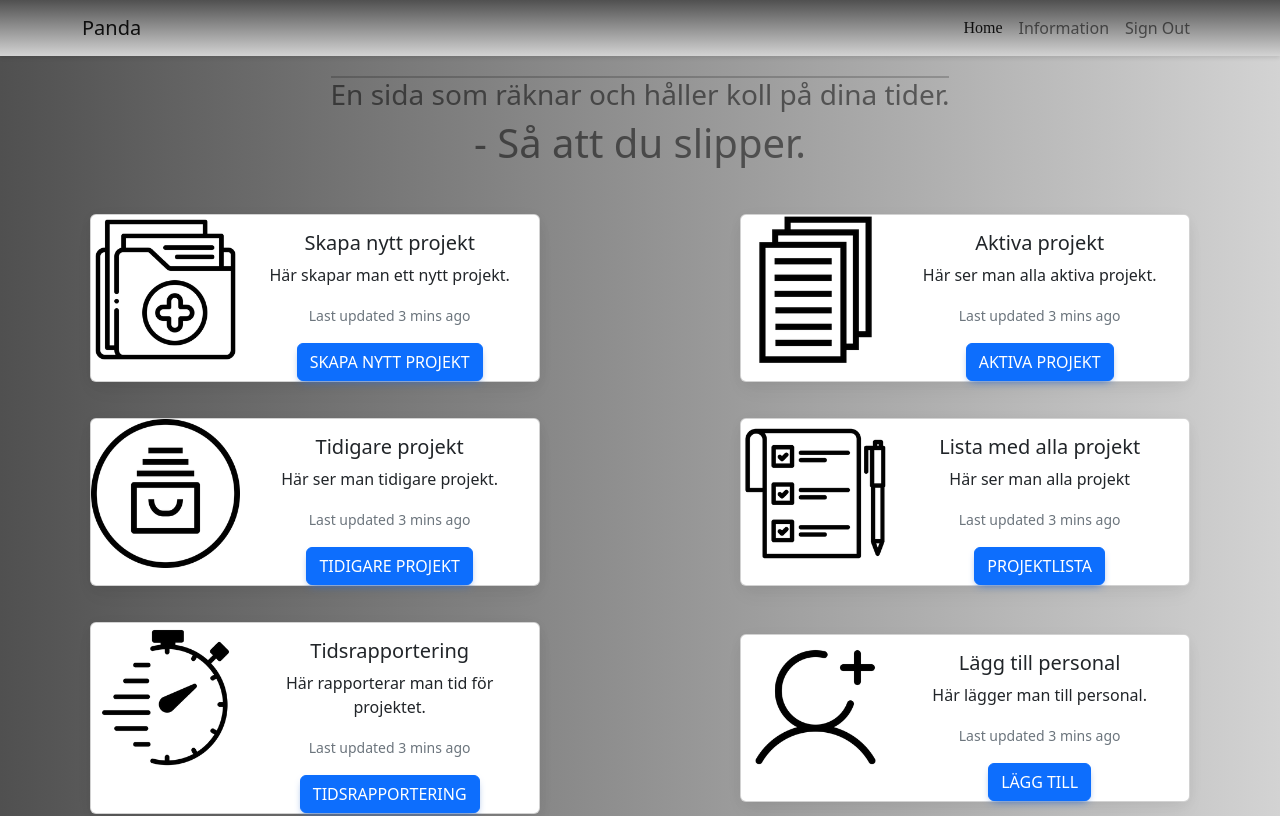
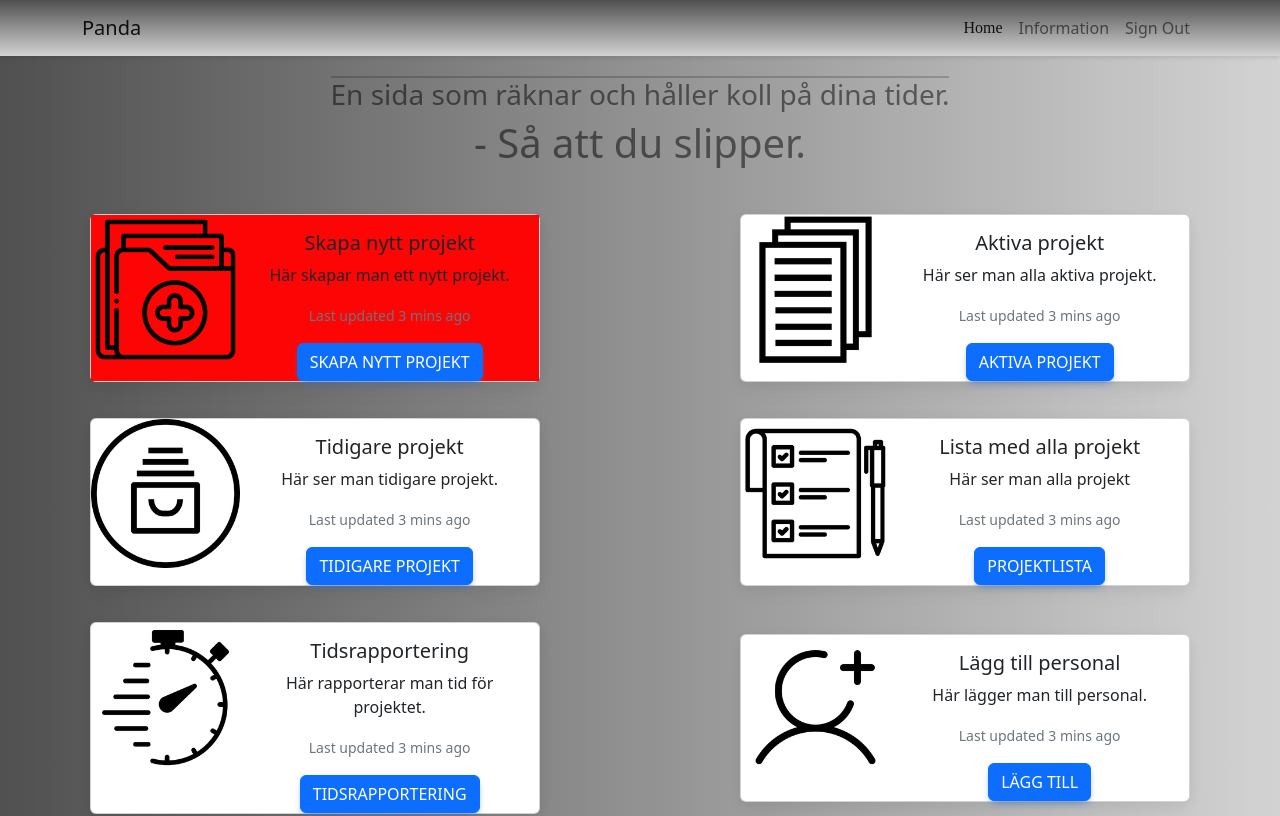
Before and after one commit to peembee/Panda, a React (Create React App) app: page / in a window 1280 px wide. Shown: the top 816 px of the page. Built offline with nearby package versions, Linux system fonts and the light colour scheme.

Commit message:
css class for card-background Color

```diff
--- a/src/Css/style.css
+++ b/src/Css/style.css
@@ -23,6 +23,10 @@ body {
   justify-content: center;
   align-items: center;
   flex-wrap: wrap;
+}
+
+.homePageCardColor{
+  background-color: rgb(253, 5, 5);
 }
 
 .section {
--- a/src/components/Home.js
+++ b/src/components/Home.js
@@ -1,4 +1,6 @@
 import React from "react";
+import "../Css/newProject.css"
+import "../Css/style.css"
 import Button from "react-bootstrap/Button";
 import { Link } from "react-router-dom";
 import timer from "../images/timer.png";
@@ -8,6 +10,7 @@ import documents from "../images/documents.png";
 import addUser from "../images/addUser.png";
 import checklist from "../images/checklist.png";
 import todo from "../images/help.png";
+
 
 export const HomeComponent = () => {
   return (
@@ -21,7 +24,7 @@ export const HomeComponent = () => {
         <div className="section">
           {/* Card 1 */}
           <div className="card mb-3" style={{ maxWidth: "450px" }}>
-            <div className="row g-0">
+            <div className="row g-0 homePageCardColor">
               <div className="col-md-4">
                 <img
                   src={createproj}
```
